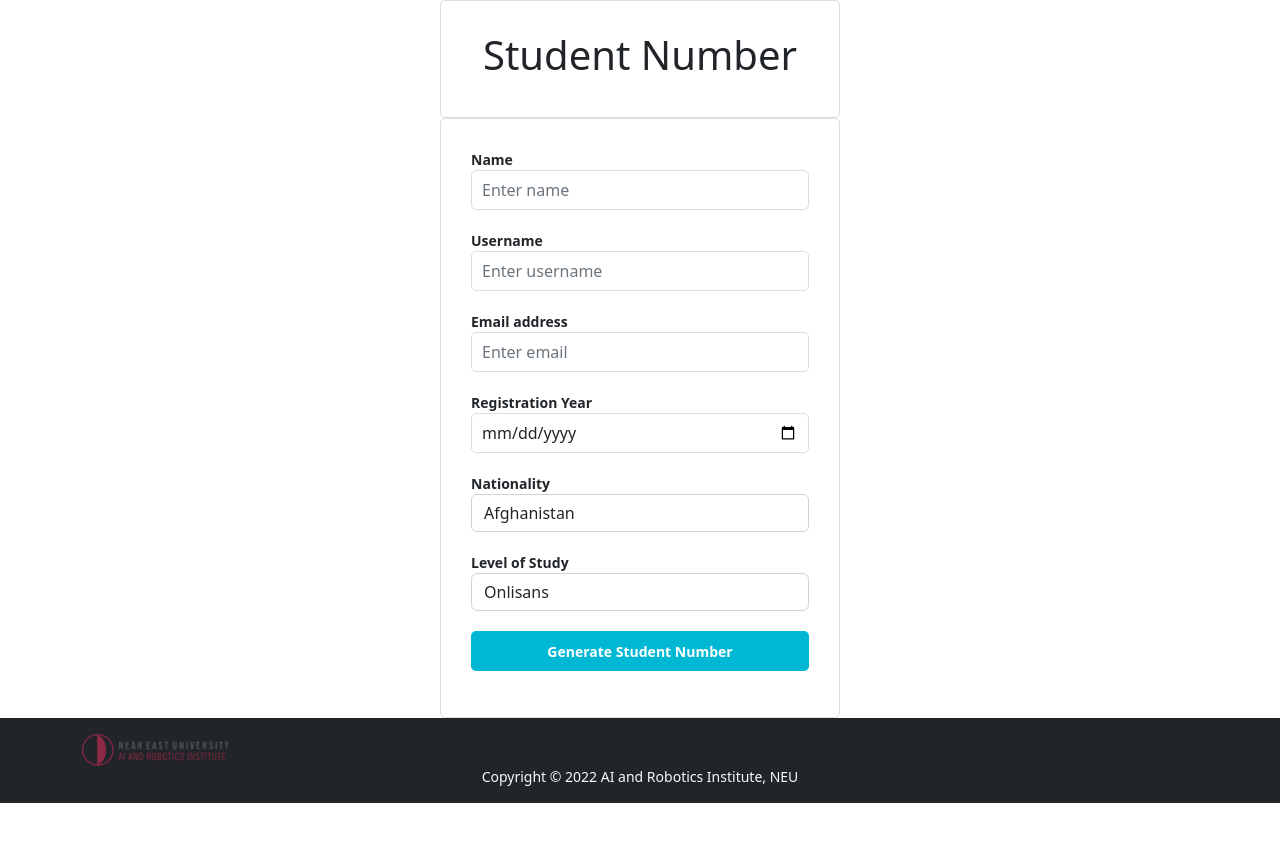
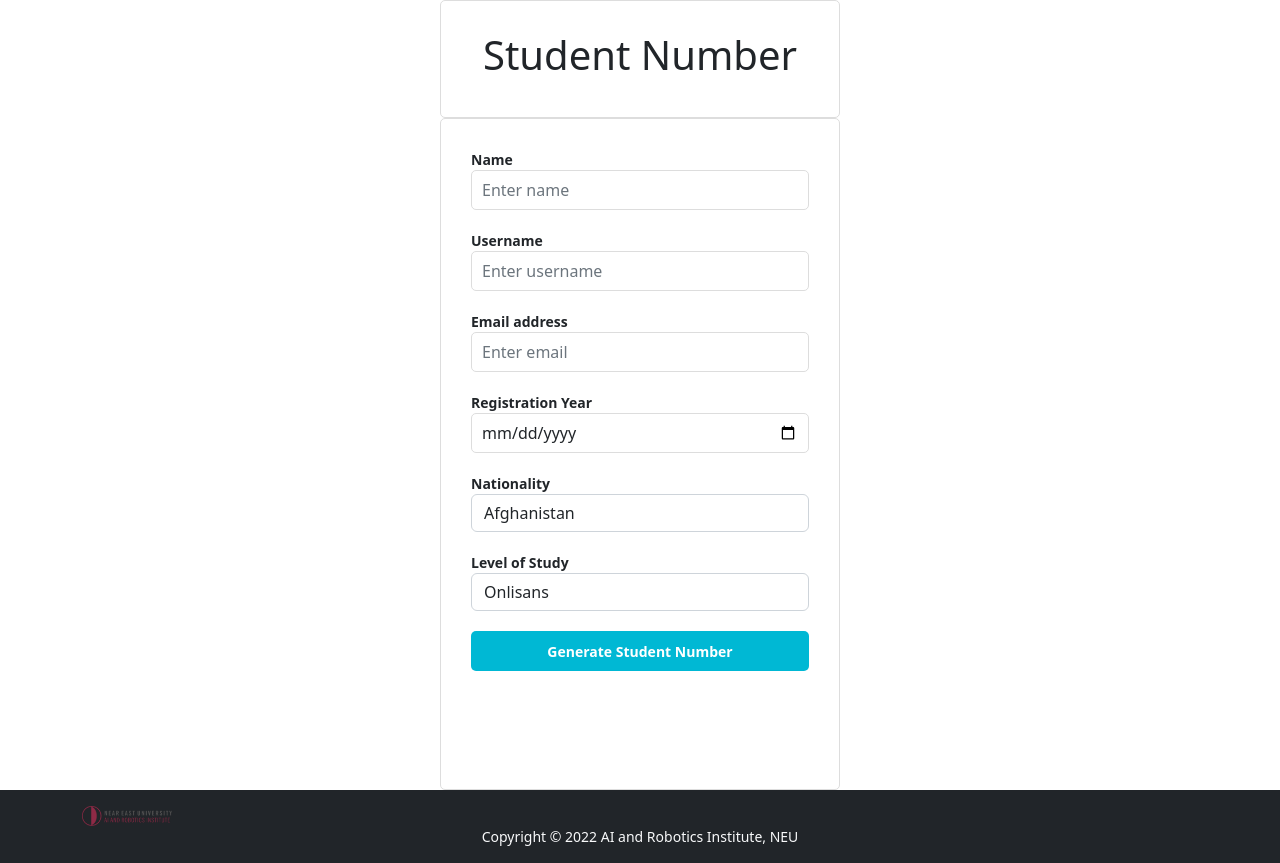
Before and after one commit to vmercel/sng, a plain HTML site: page index.html in a window 1280 px wide. Before the commit the page ends 803 px from the top, so only its background shows below. Drawn offline with nearby package versions, Linux system fonts and the light colour scheme; a small style sheet from the web is missing.

Commit message:
Add files via upload

```diff
--- a/index.html
+++ b/index.html
@@ -127,7 +127,9 @@
             <button type="button" class="btn btn-primary" onclick="generateString()">Generate Student Number</button>
         </form>
 
-
+<br/>
+<br/>
+<br/>
     </div>
 
         <!-- <footer>
@@ -153,7 +155,7 @@
             <footer class="bg-dark py-3">
                 <div class="container">
                     <div class="row justify-content-between align-items-center">
-                        <img src="logo%20blue%20bg.PNG?raw=true" class="logo img-fluid" alt="logo-blue-bg" style="max-width: 15%">
+                        <img src="logo%20blue%20bg.PNG?raw=true" class="logo img-fluid" alt="logo-blue-bg" style="max-width: 10%">
                         <small class="text-light">Copyright &copy; <span id="year"></span> AI and Robotics Institute, NEU</small>
                     </div>
                 </div>
```
